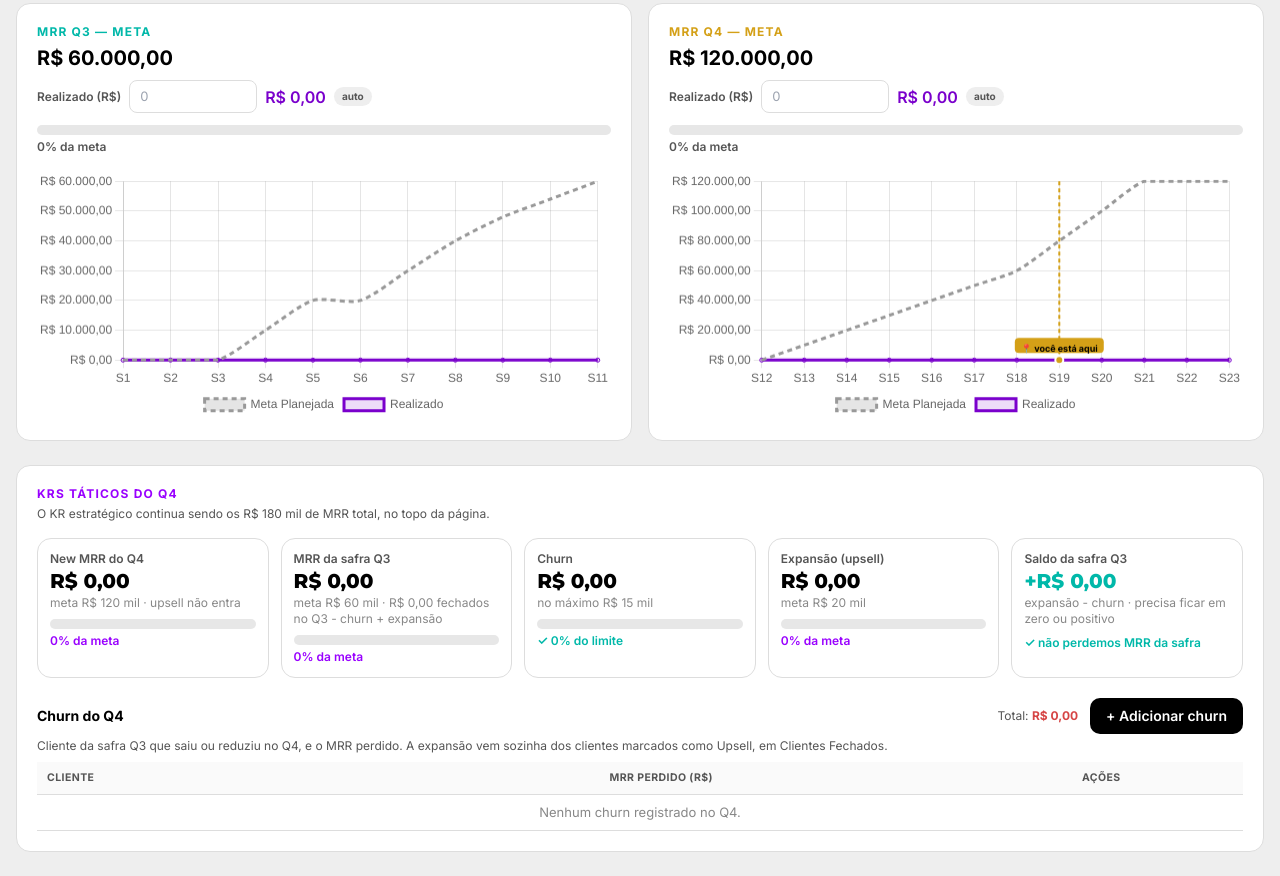
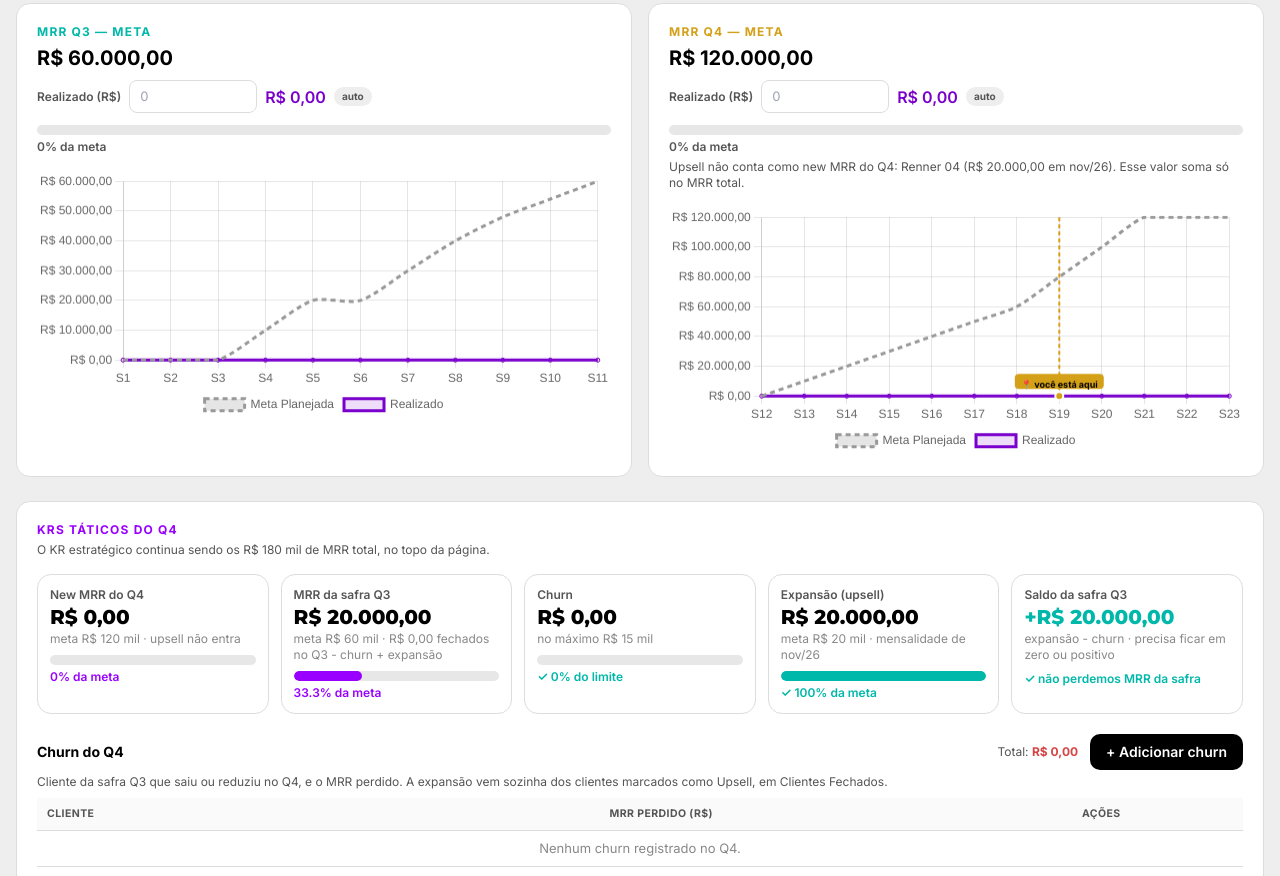
Before and after one commit to antoniootcm-intera/dash-rpo-virtual, a plain HTML site: page index.html in a window 1280 px wide. Shown: the part 836-1712 px from the top of the page. Drawn offline with nearby package versions, Linux system fonts and the light colour scheme.

Commit message:
dash update 18/11/2026, 16:47:29

```diff
--- a/index.html
+++ b/index.html
@@ -865,6 +865,14 @@ if (!IS_VIEWER && !localStorage.getItem('rpov_dm_kickoff_v2')) {
   });
   localStorage.setItem('rpov_clientes_fechados', JSON.stringify(clientesFechados));
   localStorage.setItem('rpov_dm_kickoff_v2', '1');
+}
+// Migração única (18/11): Renner 04, upsell da escala 5x2 (80 vagas), R$ 20 mil só em nov/26.
+if (!IS_VIEWER && !localStorage.getItem('rpov_renner04_v1')) {
+  if (!clientesFechados.some(c => String(c.nome || '').trim().toLowerCase() === 'renner 04')) {
+    clientesFechados.push({ nome: 'Renner 04', valor: 0, link: '', parcelas: '20000', inicio: '2026-11', fim: '2026-11', tipo: 'upsell' });
+  }
+  localStorage.setItem('rpov_clientes_fechados', JSON.stringify(clientesFechados));
+  localStorage.setItem('rpov_renner04_v1', '1');
 }
 let churnQ4 = loadJSON('rpov_churn_q4', []); // [{ nome, valor }] MRR perdido da safra Q3 durante o Q4
 // Realizado da cascata do Q4, preenchido à mão semana a semana: { [idx]: { agOut, realOut, agAbm, realAbm } } (vazio = não preenchido)
@@ -997,6 +1005,10 @@ function isUpsell(c) {
   return /up\s*-?\s*sell/i.test((c && c.nome) || '');
 }
 function mrrUpsell() { return clientesFechados.filter(isUpsell).reduce((s,c) => s + (parseFloat(c.valor)||0), 0); }
+// Expansão do Q4: mensalidade dos upsells no mês atual (depois de dez/26, trava em dez).
+// Lê as parcelas, porque upsell pode ter mensalidade diferente a cada mês.
+function mesRefQ4() { const m = mesAtual(); return mesIdx(m) > mesIdx('2026-12') ? '2026-12' : m; }
+function mrrExpansao() { const m = mesRefQ4(); return clientesFechados.filter(isUpsell).reduce((s,c) => s + mrrClienteNoMes(c, m), 0); }
 
 // ── MRR mês a mês (fotografia): o que cada cliente paga em cada mês ──
 const MESES_MRR = ['2026-07','2026-08','2026-09','2026-10','2026-11','2026-12'];
@@ -1088,7 +1100,7 @@ function updateMetasSummary() {
   const ups = clientesFechados.filter(isUpsell);
   const notaUps = document.getElementById('mrr-q4-upsell-nota');
   if (notaUps) notaUps.innerHTML = ups.length
-    ? `Upsell não conta como new MRR do Q4: ${ups.map(c => escapeHtml(c.nome) + ' (' + fmtBRL(c.valor) + ')').join(', ')}. Esse valor soma só no MRR total.`
+    ? `Upsell não conta como new MRR do Q4: ${ups.map(c => escapeHtml(c.nome.trim()) + ' (' + fmtBRL(mrrClienteNoMes(c, mesRefQ4())) + ' em ' + mesLabel(mesRefQ4()) + ')').join(', ')}. Esse valor soma só no MRR total.`
     : '';
 
   ['total','q3','q4'].forEach(key => {
@@ -1133,7 +1145,7 @@ function renderKrsQ4() {
   const newMrr = mrrRealizado('q4');
   const baseQ3 = mrrRealizado('q3');
   const churn = churnTotal();
-  const exp = mrrUpsell();
+  const exp = mrrExpansao();
   const safra = baseQ3 - churn + exp;
   const saldo = exp - churn;
   const card = (titulo, valor, meta, sub, ok, inverso) => {
@@ -1151,7 +1163,7 @@ function renderKrsQ4() {
     card('New MRR do Q4', newMrr, KR_Q4.newMrr, 'meta R$ 120 mil · upsell não entra', newMrr >= KR_Q4.newMrr) +
     card('MRR da safra Q3', safra, KR_Q4.safraQ3, `meta R$ 60 mil · ${fmtBRL(baseQ3)} fechados no Q3 - churn + expansão`, safra >= KR_Q4.safraQ3) +
     card('Churn', churn, KR_Q4.churnMax, 'no máximo R$ 15 mil', churn <= KR_Q4.churnMax, true) +
-    card('Expansão (upsell)', exp, KR_Q4.expansao, 'meta R$ 20 mil', exp >= KR_Q4.expansao) +
+    card('Expansão (upsell)', exp, KR_Q4.expansao, `meta R$ 20 mil · mensalidade de ${mesLabel(mesRefQ4())}`, exp >= KR_Q4.expansao) +
     `<div class="card p-3">
       <div class="text-xs font-semibold" style="color:var(--text2);">Saldo da safra Q3</div>
       <div class="font-brand font-extrabold text-xl" style="color:${saldo >= 0 ? 'var(--teal)' : 'var(--danger)'};">${saldo >= 0 ? '+' : ''}${fmtBRL(saldo)}</div>
```
